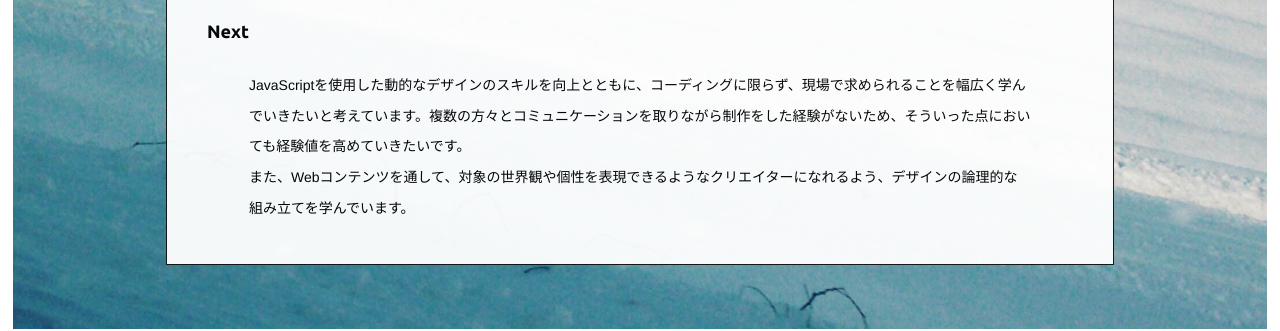
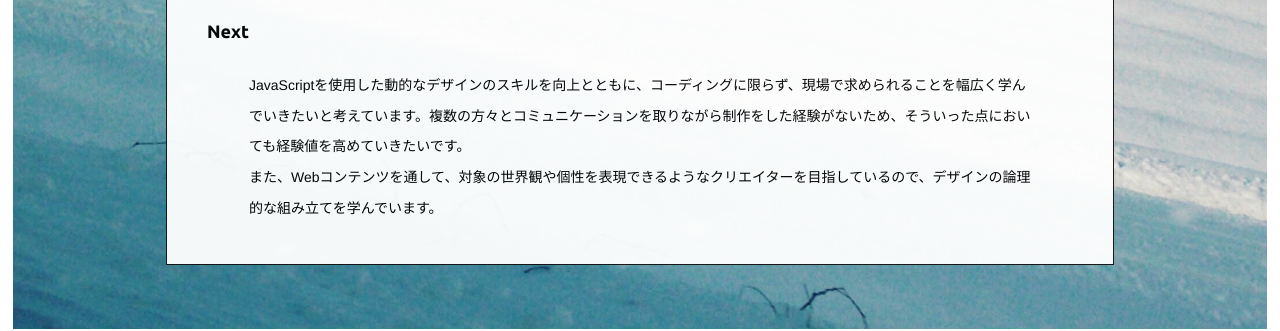
Before and after one commit to nnnarumiii/nnnarumiii.github.io, a plain HTML site: page skills.html in a window 1280 px wide. Shown: the part 970-1301 px from the top of the page. Drawn offline with nearby package versions, Linux system fonts and the light colour scheme.

Commit message:
kills テキスト追加

```diff
--- a/skills.html
+++ b/skills.html
@@ -71,7 +71,7 @@
       <section>
         <div class="box">
           <h3 class="font-custom">Next</h3>
-          <p>JavaScriptを使用した動的なデザインのスキルを向上とともに、コーディングに限らず、現場で求められることを幅広く学んでいきたいと考えています。複数の方々とコミュニケーションを取りながら制作をした経験がないため、そういった点においても経験値を高めていきたいです。<br>また、Webコンテンツを通して、対象の世界観や個性を表現できるようなクリエイターになれるよう、デザインの論理的な組み立てを学んでいます。</p>
+          <p>JavaScriptを使用した動的なデザインのスキルを向上とともに、コーディングに限らず、現場で求められることを幅広く学んでいきたいと考えています。複数の方々とコミュニケーションを取りながら制作をした経験がないため、そういった点においても経験値を高めていきたいです。<br>また、Webコンテンツを通して、対象の世界観や個性を表現できるようなクリエイターを目指しているので、デザインの論理的な組み立てを学んでいます。</p>
         </div>
         <!-- /box -->
       </section>
```
